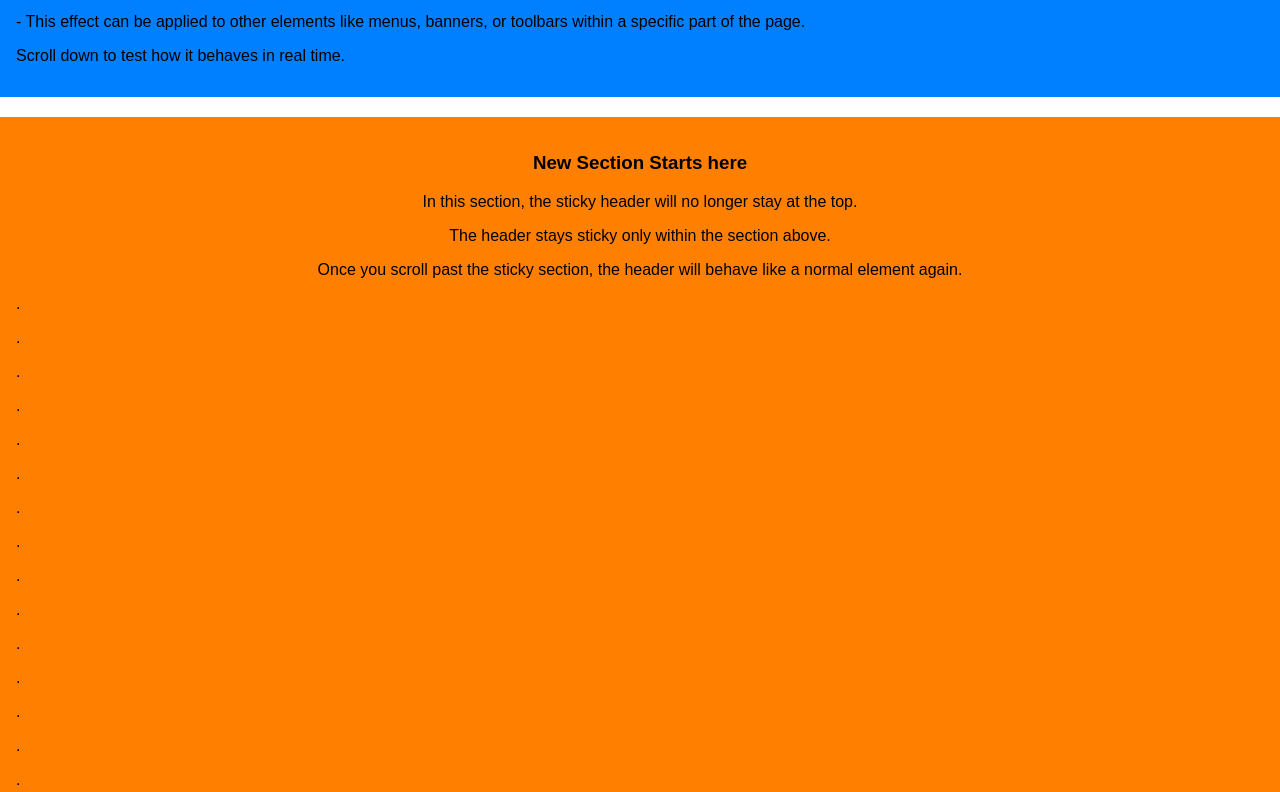
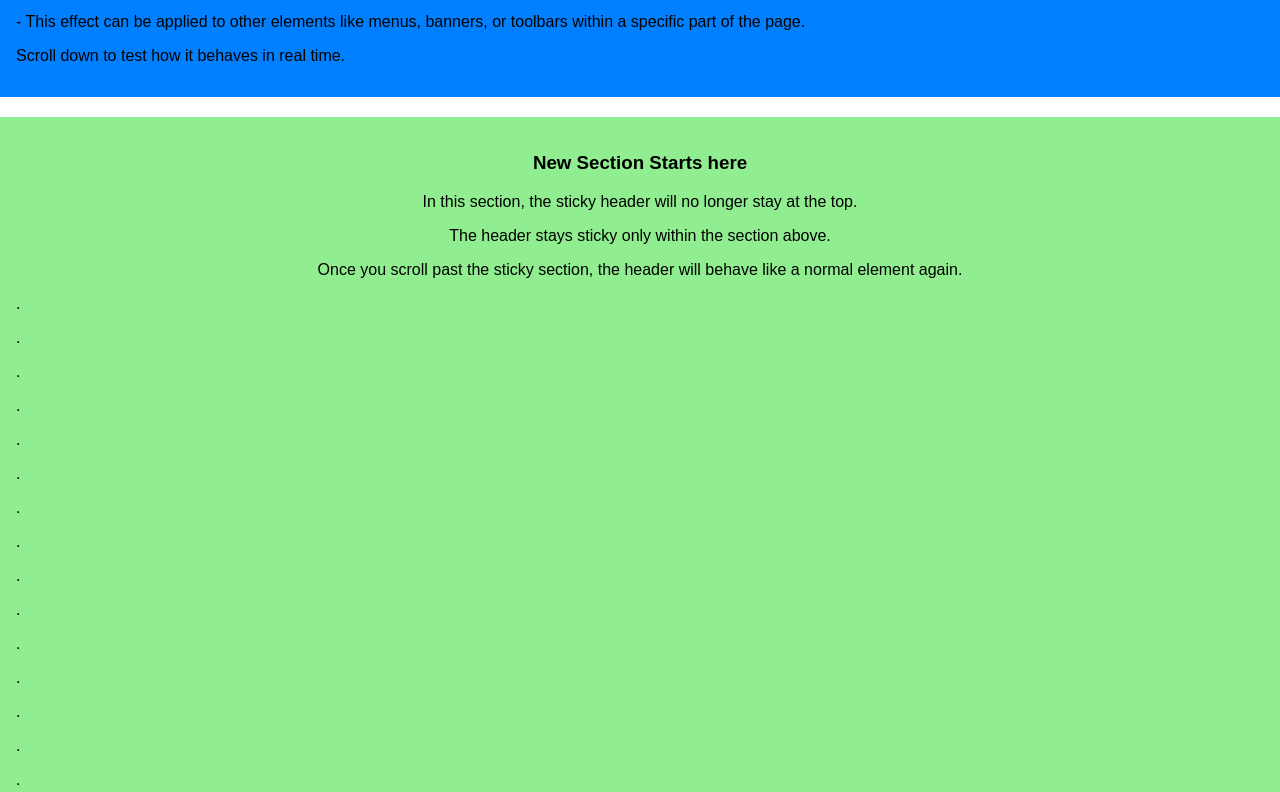
Before and after one commit to Harsh-Trivedi03/css, a plain HTML site: page sticky.html in a window 1280 px wide. Shown: the part 630-1422 px from the top of the page. Drawn offline with Linux system fonts and the light colour scheme.

Commit message:
Update bg color.html

```diff
--- a/sticky.html
+++ b/sticky.html
@@ -35,7 +35,7 @@ background-color : #0080FF;
 .new-section {
 
   padding: 16px;
-  background-color: #FF8000;
+  background-color:#90ee90;
   margin-top: 20px;
 }
 </style>
```
